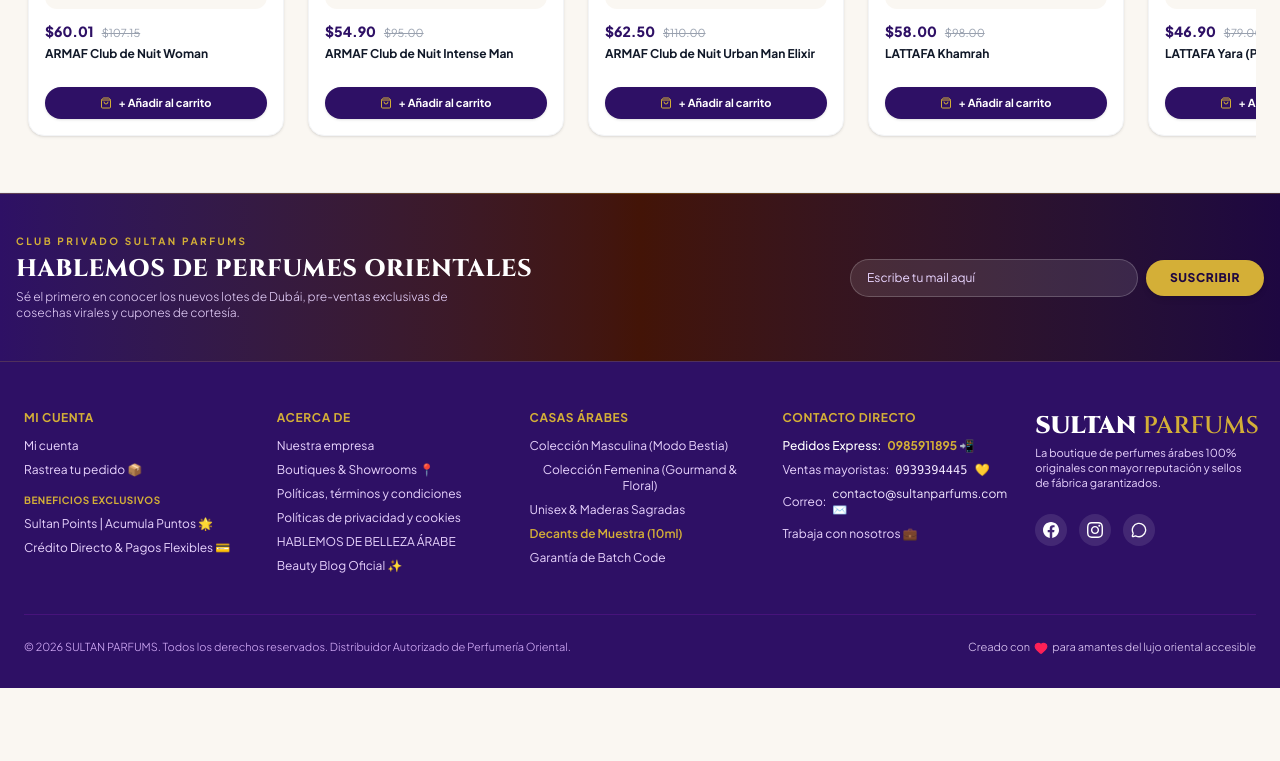
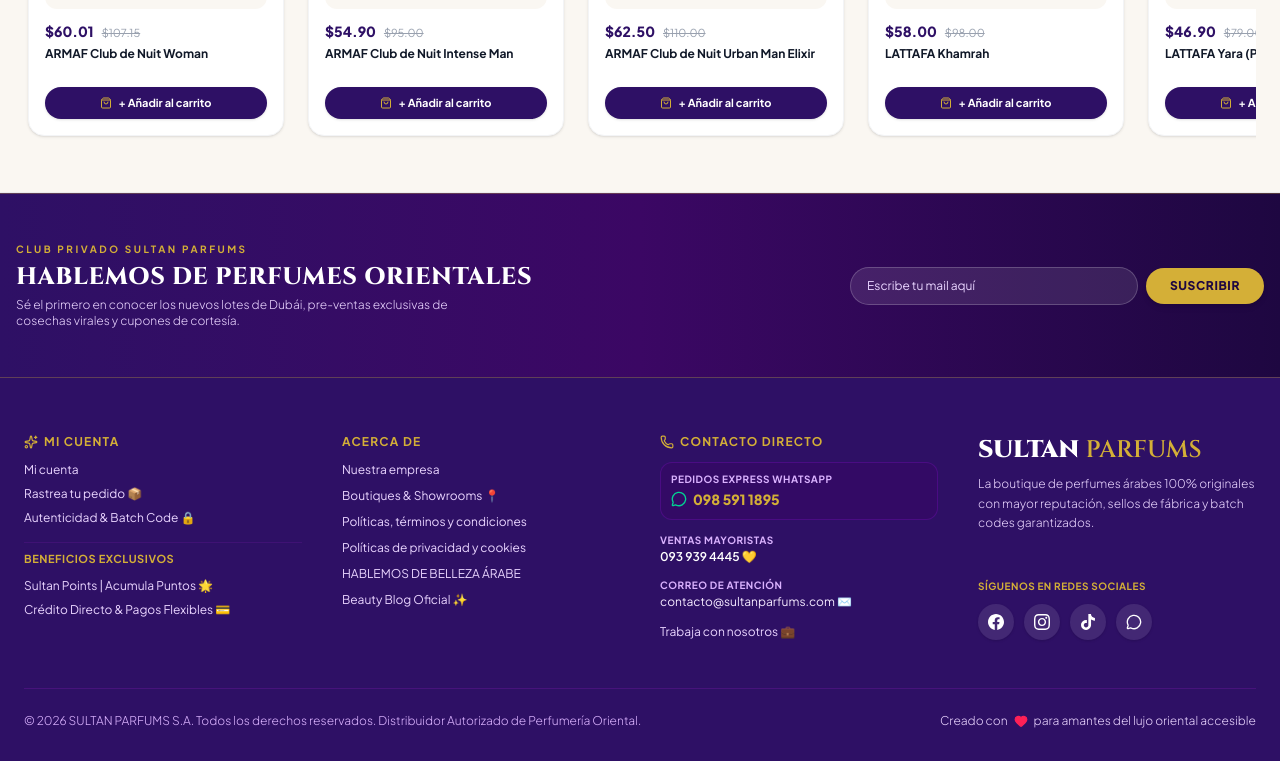
Before and after one commit to mathewslita/perfumes, a Next.js app: page / in a window 1280 px wide. Shown: the part 2571-3332 px from the top of the page. Before the commit the page ends 3259 px from the top, so only its background shows below. Built offline with nearby package versions, Linux system fonts and the light colour scheme; a web font is replaced by a local one.

Commit message:
fix(footer): improve layout alignment, column grid balance and contact card styling

```diff
--- a/src/components/Footer.jsx
+++ b/src/components/Footer.jsx
@@ -1,85 +1,156 @@
 import React from 'react';
-import { ShieldCheck, MessageCircle, Heart, Globe, Share2 } from 'lucide-react';
+import { ShieldCheck, MessageCircle, Heart, Phone, Mail, MapPin, Sparkles } from 'lucide-react';
 
 export default function Footer({ onSelectCategory }) {
   return (
-    <footer className="bg-[#2E1065] text-white pt-12 pb-8 border-t border-[#D4AF37]/20">
+    <footer className="bg-[#2E1065] text-white pt-14 pb-8 border-t border-[#D4AF37]/30">
       <div className="max-w-7xl mx-auto px-4 sm:px-6">
 
-        {/* Main Columns Grid (Ref: Imagen 3 Layout) */}
-        <div className="grid grid-cols-1 md:grid-cols-2 lg:grid-cols-5 gap-8 pb-10 border-b border-purple-900/60 text-xs">
+        {/* 4 Perfectly Balanced Columns (Ref: Imagen 3 Layout) */}
+        <div className="grid grid-cols-1 md:grid-cols-2 lg:grid-cols-4 gap-8 lg:gap-10 pb-12 border-b border-purple-900/60">
 
-          {/* Col 1: MI CUENTA (Ref: Imagen 3) */}
-          <div className="space-y-2.5">
-            <h4 className="font-bold text-xs uppercase tracking-wider text-[#D4AF37] mb-3">
-              Mi Cuenta
+          {/* Col 1: MI CUENTA & BENEFICIOS */}
+          <div className="space-y-4">
+            <div>
+              <h4 className="font-bold text-xs uppercase tracking-widest text-[#D4AF37] mb-3 flex items-center gap-1.5">
+                <Sparkles className="w-3.5 h-3.5 text-[#D4AF37]" /> Mi Cuenta
               </h4>
-            <ul className="space-y-2 text-purple-200">
-              <li><a href="#" className="hover:text-white transition-colors">Mi cuenta</a></li>
-              <li><a href="#" className="hover:text-white transition-colors">Rastrea tu pedido 📦</a></li>
-              <li className="pt-2 text-[#D4AF37] font-bold text-[10px] uppercase tracking-wider">Beneficios Exclusivos</li>
-              <li><a href="#" className="hover:text-white transition-colors">Sultan Points | Acumula Puntos 🌟</a></li>
-              <li><a href="#" className="hover:text-white transition-colors">Crédito Directo & Pagos Flexibles 💳</a></li>
+              <ul className="space-y-2 text-xs text-purple-200">
+                <li>
+                  <a href="#" className="hover:text-white hover:underline transition-colors block">
+                    Mi cuenta
+                  </a>
+                </li>
+                <li>
+                  <a href="#" className="hover:text-white hover:underline transition-colors block">
+                    Rastrea tu pedido 📦
+                  </a>
+                </li>
+                <li>
+                  <a href="#" className="hover:text-white hover:underline transition-colors block">
+                    Autenticidad & Batch Code 🔒
+                  </a>
+                </li>
               </ul>
             </div>
 
-          {/* Col 2: ACERCA DE (Ref: Imagen 3) */}
-          <div className="space-y-2.5">
-            <h4 className="font-bold text-xs uppercase tracking-wider text-[#D4AF37] mb-3">
+            <div className="pt-2 border-t border-purple-900/40">
+              <h5 className="font-bold text-[11px] uppercase tracking-wider text-[#D4AF37] mb-2.5">
+                Beneficios Exclusivos
+              </h5>
+              <ul className="space-y-2 text-xs text-purple-200">
+                <li>
+                  <a href="#" className="hover:text-white hover:underline transition-colors block">
+                    Sultan Points | Acumula Puntos 🌟
+                  </a>
+                </li>
+                <li>
+                  <a href="#" className="hover:text-white hover:underline transition-colors block">
+                    Crédito Directo & Pagos Flexibles 💳
+                  </a>
+                </li>
+              </ul>
+            </div>
+          </div>
+
+          {/* Col 2: ACERCA DE */}
+          <div>
+            <h4 className="font-bold text-xs uppercase tracking-widest text-[#D4AF37] mb-3">
               Acerca De
             </h4>
-            <ul className="space-y-2 text-purple-200">
-              <li><a href="#" className="hover:text-white transition-colors">Nuestra empresa</a></li>
-              <li><a href="#" className="hover:text-white transition-colors">Boutiques & Showrooms 📍</a></li>
-              <li><a href="#" className="hover:text-white transition-colors">Políticas, términos y condiciones</a></li>
-              <li><a href="#" className="hover:text-white transition-colors">Políticas de privacidad y cookies</a></li>
-              <li><a href="#" className="hover:text-white transition-colors">HABLEMOS DE BELLEZA ÁRABE</a></li>
-              <li><a href="#" className="hover:text-white transition-colors">Beauty Blog Oficial ✨</a></li>
+            <ul className="space-y-2.5 text-xs text-purple-200">
+              <li>
+                <a href="#" className="hover:text-white hover:underline transition-colors block">
+                  Nuestra empresa
+                </a>
+              </li>
+              <li>
+                <a href="#" className="hover:text-white hover:underline transition-colors block">
+                  Boutiques & Showrooms 📍
+                </a>
+              </li>
+              <li>
+                <a href="#" className="hover:text-white hover:underline transition-colors block">
+                  Políticas, términos y condiciones
+                </a>
+              </li>
+              <li>
+                <a href="#" className="hover:text-white hover:underline transition-colors block">
+                  Políticas de privacidad y cookies
+                </a>
+              </li>
+              <li>
+                <a href="#" className="hover:text-white hover:underline transition-colors block">
+                  HABLEMOS DE BELLEZA ÁRABE
+                </a>
+              </li>
+              <li>
+                <a href="#" className="hover:text-white hover:underline transition-colors block">
+                  Beauty Blog Oficial ✨
+                </a>
+              </li>
             </ul>
           </div>
 
-          {/* Col 3: CASAS Y COLECCIONES */}
-          <div className="space-y-2.5">
-            <h4 className="font-bold text-xs uppercase tracking-wider text-[#D4AF37] mb-3">
-              Casas Árabes
+          {/* Col 3: CONTACTO DIRECTO (Squared neatly, no awkward text breaking) */}
+          <div>
+            <h4 className="font-bold text-xs uppercase tracking-widest text-[#D4AF37] mb-3 flex items-center gap-1.5">
+              <Phone className="w-3.5 h-3.5 text-[#D4AF37]" /> Contacto Directo
             </h4>
-            <ul className="space-y-2 text-purple-200">
-              <li><button onClick={() => onSelectCategory('Para Él')} className="hover:text-white">Colección Masculina (Modo Bestia)</button></li>
-              <li><button onClick={() => onSelectCategory('Para Ella')} className="hover:text-white">Colección Femenina (Gourmand & Floral)</button></li>
-              <li><button onClick={() => onSelectCategory('Unisex')} className="hover:text-white">Unisex & Maderas Sagradas</button></li>
-              <li><button onClick={() => onSelectCategory('decants')} className="hover:text-white text-[#D4AF37] font-semibold">Decants de Muestra (10ml)</button></li>
-              <li><a href="#" className="hover:text-white">Garantía de Batch Code</a></li>
-            </ul>
+
+            <div className="space-y-3.5 text-xs">
+              {/* WhatsApp Express */}
+              <div className="bg-purple-950/40 p-2.5 rounded-xl border border-purple-800/40">
+                <span className="text-[10px] font-bold text-purple-300 uppercase tracking-wider block">
+                  Pedidos Express WhatsApp
+                </span>
+                <a
+                  href="https://wa.me/593985911895"
+                  target="_blank"
+                  rel="noreferrer"
+                  className="text-[#D4AF37] hover:text-white font-extrabold text-sm flex items-center gap-1.5 mt-0.5 transition-colors"
+                >
+                  <MessageCircle className="w-4 h-4 text-emerald-400" />
+                  <span>098 591 1895</span>
+                </a>
               </div>
 
-          {/* Col 4: CONTACTO (Ref: Imagen 3) */}
-          <div className="space-y-2.5">
-            <h4 className="font-bold text-xs uppercase tracking-wider text-[#D4AF37] mb-3">
-              Contacto Directo
-            </h4>
-            <ul className="space-y-2 text-purple-200">
-              <li className="flex items-center gap-1.5 text-white font-medium">
-                <span>Pedidos Express:</span>
-                <a href="https://wa.me/593985911895" target="_blank" rel="noreferrer" className="text-[#D4AF37] hover:underline font-bold">
-                  0985911895 📲
-                </a>
-              </li>
-              <li className="flex items-center gap-1.5">
-                <span>Ventas mayoristas:</span>
-                <span className="font-mono text-purple-100">0939394445 💛</span>
-              </li>
-              <li className="flex items-center gap-1.5">
-                <span>Correo:</span>
-                <span className="text-purple-100">contacto@sultanparfums.com ✉️</span>
-              </li>
-              <li><a href="#" className="hover:text-white transition-colors">Trabaja con nosotros 💼</a></li>
-            </ul>
+              {/* Mayoristas */}
+              <div>
+                <span className="text-[10px] font-bold text-purple-300 uppercase tracking-wider block">
+                  Ventas Mayoristas
+                </span>
+                <span className="text-white font-semibold text-xs block mt-0.5">
+                  093 939 4445 💛
+                </span>
               </div>
 
-          {/* Col 5: BRAND & SOCIALS (Ref: Imagen 3 right side) */}
-          <div className="space-y-4">
+              {/* Correo Oficial */}
               <div>
-              <div className="flex items-center gap-1.5">
+                <span className="text-[10px] font-bold text-purple-300 uppercase tracking-wider block">
+                  Correo de Atención
+                </span>
+                <a
+                  href="mailto:contacto@sultanparfums.com"
+                  className="text-purple-100 hover:text-white text-xs block mt-0.5 hover:underline"
+                >
+                  contacto@sultanparfums.com ✉️
+                </a>
+              </div>
+
+              {/* Trabaja con nosotros */}
+              <div>
+                <a href="#" className="text-purple-200 hover:text-white text-xs hover:underline inline-flex items-center gap-1">
+                  Trabaja con nosotros 💼
+                </a>
+              </div>
+            </div>
+          </div>
+
+          {/* Col 4: BRAND LOGO & SOCIALS (Ref: Imagen 3 right side) */}
+          <div className="flex flex-col justify-between space-y-4">
+            <div>
+              <div className="flex items-center gap-1.5 mb-2">
                 <span className="font-arabic-title text-2xl font-black text-white">
                   SULTAN
                 </span>
@@ -87,30 +158,65 @@
                   PARFUMS
                 </span>
               </div>
-              <p className="text-[11px] text-purple-200 mt-1">
-                La boutique de perfumes árabes 100% originales con mayor reputación y sellos de fábrica garantizados.
+              <p className="text-xs text-purple-200 leading-relaxed font-light">
+                La boutique de perfumes árabes 100% originales con mayor reputación, sellos de fábrica y batch codes garantizados.
               </p>
             </div>
 
-            <div className="flex items-center gap-3 pt-2">
-              <a href="#" className="w-8 h-8 rounded-full bg-white/10 hover:bg-[#D4AF37] hover:text-[#1E0741] flex items-center justify-center transition-colors" aria-label="Facebook">
-                <svg className="w-4 h-4 fill-current" viewBox="0 0 24 24"><path d="M24 12.073c0-6.627-5.373-12-12-12s-12 5.373-12 12c0 5.99 4.388 10.954 10.125 11.854v-8.385H7.078v-3.47h3.047V9.43c0-3.007 1.792-4.669 4.533-4.669 1.312 0 2.686.235 2.686.235v2.953H15.83c-1.491 0-1.956.925-1.956 1.874v2.25h3.328l-.532 3.47h-2.796v8.385C19.612 23.027 24 18.062 24 12.073z"/></svg>
+            {/* Social Icons row */}
+            <div className="pt-2">
+              <span className="text-[10px] font-bold uppercase tracking-wider text-[#D4AF37] block mb-2.5">
+                Síguenos en Redes Sociales
+              </span>
+              <div className="flex items-center gap-2.5">
+                <a
+                  href="#"
+                  className="w-9 h-9 rounded-full bg-white/10 hover:bg-[#D4AF37] hover:text-[#1E0741] flex items-center justify-center transition-all shadow-sm"
+                  aria-label="Facebook"
+                >
+                  <svg className="w-4 h-4 fill-current" viewBox="0 0 24 24">
+                    <path d="M24 12.073c0-6.627-5.373-12-12-12s-12 5.373-12 12c0 5.99 4.388 10.954 10.125 11.854v-8.385H7.078v-3.47h3.047V9.43c0-3.007 1.792-4.669 4.533-4.669 1.312 0 2.686.235 2.686.235v2.953H15.83c-1.491 0-1.956.925-1.956 1.874v2.25h3.328l-.532 3.47h-2.796v8.385C19.612 23.027 24 18.062 24 12.073z"/>
+                  </svg>
                 </a>
-              <a href="#" className="w-8 h-8 rounded-full bg-white/10 hover:bg-[#D4AF37] hover:text-[#1E0741] flex items-center justify-center transition-colors" aria-label="Instagram">
-                <svg className="w-4 h-4 fill-current" viewBox="0 0 24 24"><path d="M12 2.163c3.204 0 3.584.012 4.85.07 3.252.148 4.771 1.691 4.919 4.919.058 1.265.069 1.645.069 4.849 0 3.205-.012 3.584-.069 4.849-.149 3.225-1.664 4.771-4.919 4.919-1.266.058-1.644.07-4.85.07-3.204 0-3.584-.012-4.849-.07-3.26-.149-4.771-1.699-4.919-4.92-.058-1.265-.07-1.644-.07-4.849 0-3.204.013-3.583.07-4.849.149-3.227 1.664-4.771 4.919-4.919 1.266-.057 1.645-.069 4.849-.069zm0-2.163c-3.259 0-3.667.014-4.947.072-4.358.2-6.78 2.618-6.98 6.98-.059 1.281-.073 1.689-.073 4.948 0 3.259.014 3.668.072 4.948.2 4.358 2.618 6.78 6.98 6.98 1.281.058 1.689.072 4.948.072 3.259 0 3.668-.014 4.948-.072 4.354-.2 6.782-2.618 6.979-6.98.059-1.28.073-1.689.073-4.948 0-3.259-.014-3.667-.072-4.947-.196-4.354-2.617-6.78-6.979-6.98-1.281-.059-1.69-.073-4.949-.073zm0 5.838c-3.403 0-6.162 2.759-6.162 6.162s2.759 6.163 6.162 6.163 6.162-2.759 6.162-6.163c0-3.403-2.759-6.162-6.162-6.162zm0 10.162c-2.209 0-4-1.79-4-4 0-2.209 1.791-4 4-4s4 1.791 4 4c0 2.21-1.791 4-4 4zm6.406-11.845c-.796 0-1.441.645-1.441 1.44s.645 1.44 1.441 1.44c.795 0 1.439-.645 1.439-1.44s-.644-1.44-1.439-1.44z"/></svg>
+                <a
+                  href="#"
+                  className="w-9 h-9 rounded-full bg-white/10 hover:bg-[#D4AF37] hover:text-[#1E0741] flex items-center justify-center transition-all shadow-sm"
+                  aria-label="Instagram"
+                >
+                  <svg className="w-4 h-4 fill-current" viewBox="0 0 24 24">
+                    <path d="M12 2.163c3.204 0 3.584.012 4.85.07 3.252.148 4.771 1.691 4.919 4.919.058 1.265.069 1.645.069 4.849 0 3.205-.012 3.584-.069 4.849-.149 3.225-1.664 4.771-4.919 4.919-1.266.058-1.644.07-4.85.07-3.204 0-3.584-.012-4.849-.07-3.26-.149-4.771-1.699-4.919-4.92-.058-1.265-.07-1.644-.07-4.849 0-3.204.013-3.583.07-4.849.149-3.227 1.664-4.771 4.919-4.919 1.266-.057 1.645-.069 4.849-.069zm0-2.163c-3.259 0-3.667.014-4.947.072-4.358.2-6.78 2.618-6.98 6.98-.059 1.281-.073 1.689-.073 4.948 0 3.259.014 3.668.072 4.948.2 4.358 2.618 6.78 6.98 6.98 1.281.058 1.689.072 4.948.072 3.259 0 3.668-.014 4.948-.072 4.354-.2 6.782-2.618 6.979-6.98.059-1.28.073-1.689.073-4.948 0-3.259-.014-3.667-.072-4.947-.196-4.354-2.617-6.78-6.979-6.98-1.281-.059-1.69-.073-4.949-.073zm0 5.838c-3.403 0-6.162 2.759-6.162 6.162s2.759 6.163 6.162 6.163 6.162-2.759 6.162-6.163c0-3.403-2.759-6.162-6.162-6.162zm0 10.162c-2.209 0-4-1.79-4-4 0-2.209 1.791-4 4-4s4 1.791 4 4c0 2.21-1.791 4-4 4zm6.406-11.845c-.796 0-1.441.645-1.441 1.44s.645 1.44 1.441 1.44c.795 0 1.439-.645 1.439-1.44s-.644-1.44-1.439-1.44z"/>
+                  </svg>
                 </a>
-              <a href="https://wa.me/593985911895" target="_blank" rel="noreferrer" className="w-8 h-8 rounded-full bg-white/10 hover:bg-[#D4AF37] hover:text-[#1E0741] flex items-center justify-center transition-colors" aria-label="WhatsApp">
+                <a
+                  href="#"
+                  className="w-9 h-9 rounded-full bg-white/10 hover:bg-[#D4AF37] hover:text-[#1E0741] flex items-center justify-center transition-all shadow-sm"
+                  aria-label="TikTok"
+                >
+                  <svg className="w-4 h-4 fill-current" viewBox="0 0 24 24">
+                    <path d="M12.525.02c1.31-.02 2.61-.01 3.91-.02.08 1.53.63 3.09 1.75 4.17 1.12 1.11 2.7 1.62 4.24 1.79v4.03c-1.44-.05-2.89-.35-4.2-.97-.57-.26-1.1-.59-1.62-.93-.01 2.92.01 5.84-.02 8.75-.08 1.4-.54 2.79-1.35 3.94-1.31 1.92-3.58 3.17-5.91 3.21-1.43.08-2.86-.31-4.08-1.03-2.02-1.19-3.44-3.37-3.65-5.71-.02-.5-.03-1-.01-1.49.18-1.9 1.12-3.72 2.58-4.96 1.66-1.44 3.98-2.13 6.15-1.72.02 1.48-.04 2.96-.04 4.44-.99-.32-2.15-.23-3.02.37-.63.41-1.11 1.04-1.36 1.75-.21.51-.24 1.07-.14 1.61.24 1.64 1.82 3.02 3.5 2.87 1.12-.01 2.19-.66 2.77-1.61.19-.33.4-.67.41-1.06.1-1.79.06-3.57.07-5.36.01-4.03-.01-8.05.02-12.07z"/>
+                  </svg>
+                </a>
+                <a
+                  href="https://wa.me/593985911895"
+                  target="_blank"
+                  rel="noreferrer"
+                  className="w-9 h-9 rounded-full bg-white/10 hover:bg-[#D4AF37] hover:text-[#1E0741] flex items-center justify-center transition-all shadow-sm"
+                  aria-label="WhatsApp"
+                >
                   <MessageCircle className="w-4 h-4" />
                 </a>
+              </div>
             </div>
           </div>
 
         </div>
 
-        {/* Bottom Credits & Authenticity Disclaimer */}
-        <div className="pt-6 flex flex-col sm:flex-row items-center justify-between gap-3 text-[11px] text-purple-300 font-light">
-          <p>© 2026 SULTAN PARFUMS. Todos los derechos reservados. Distribuidor Autorizado de Perfumería Oriental.</p>
-          <div className="flex items-center gap-1 text-purple-200">
+        {/* Bottom Credits Bar (Aligned & Squared) */}
+        <div className="pt-6 flex flex-col sm:flex-row items-center justify-between gap-3 text-xs text-purple-300 font-light">
+          <p className="text-center sm:text-left">
+            © 2026 SULTAN PARFUMS S.A. Todos los derechos reservados. Distribuidor Autorizado de Perfumería Oriental.
+          </p>
+          <div className="flex items-center gap-1.5 text-purple-200">
             <span>Creado con</span>
             <Heart className="w-3.5 h-3.5 text-rose-500 fill-current" />
             <span>para amantes del lujo oriental accesible</span>
--- a/src/components/NewsletterBanner.jsx
+++ b/src/components/NewsletterBanner.jsx
@@ -17,7 +17,7 @@
   };
 
   return (
-    <section className="bg-gradient-to-r from-[#2E1065] via-[#431407] to-[#1E0741] text-white py-10 px-4 border-t border-[#D4AF37]/30">
+    <section className="bg-gradient-to-r from-[#2E1065] via-[#3B0764] to-[#1E0741] text-white py-12 px-4 border-t border-[#D4AF37]/30">
       <div className="max-w-7xl mx-auto flex flex-col md:flex-row items-center justify-between gap-6">
 
         {/* Left Text (Ref: Imagen 3: "HABLEMOS DE BELLEZA") */}
```
Lines whose indentation alone changed are shown as unchanged.
